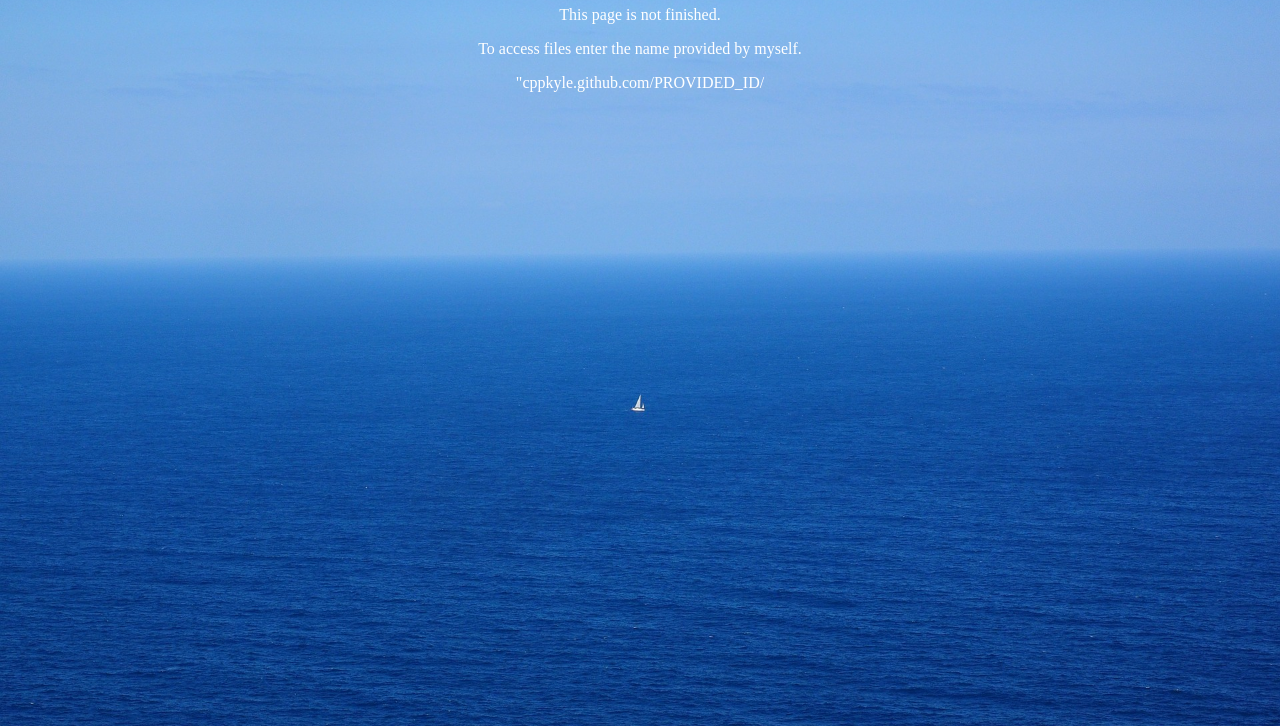
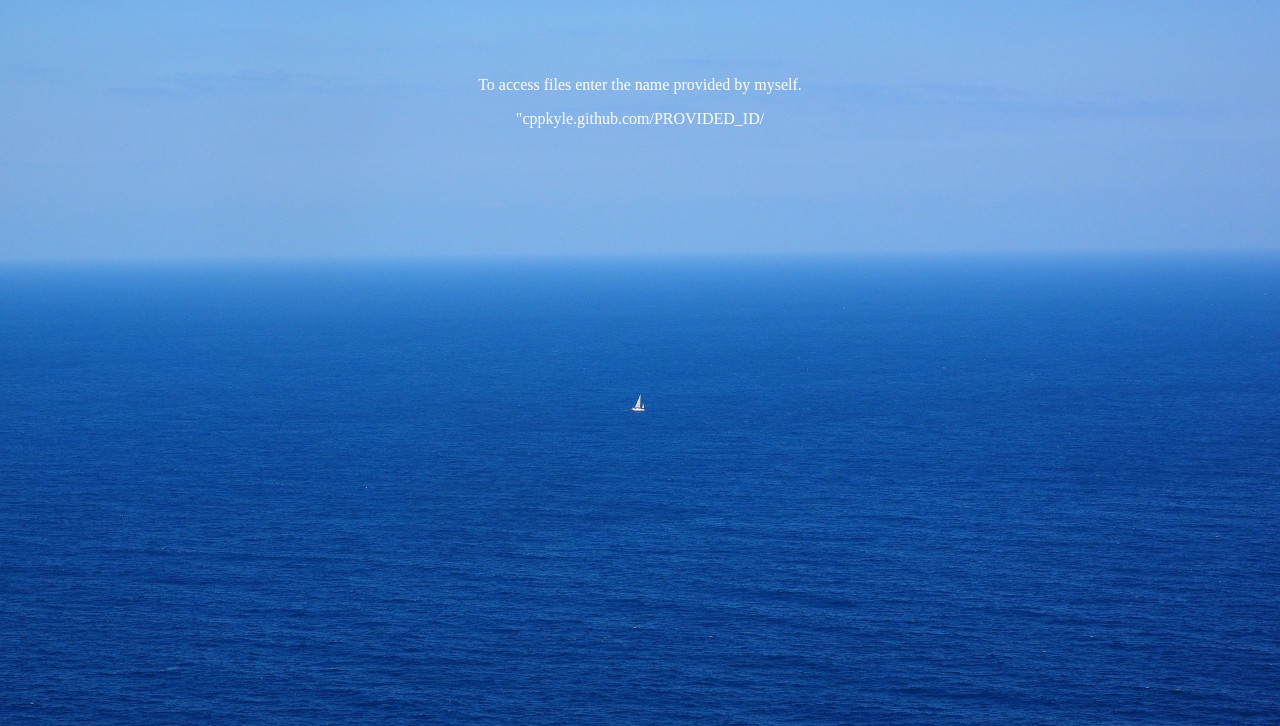
Before and after one commit to cppkyle/cppkyle.github.io, a plain HTML site: page index.html in a window 1280 px wide. Shown: the part 74-800 px from the top of the page. Drawn offline with Linux system fonts and the light colour scheme.

Commit message:
Update index.html

```diff
--- a/index.html
+++ b/index.html
@@ -8,7 +8,9 @@
       <h1>Hello World</h1>
     </div>
     <div class=pCenter>
-      <p>This page is not finished.</p>
+      <br>
+      <br>
+      <br>
       <p>To access files enter the name provided by myself.</p>
       <p>"cppkyle.github.com/PROVIDED_ID/</p>
     </div>
```
